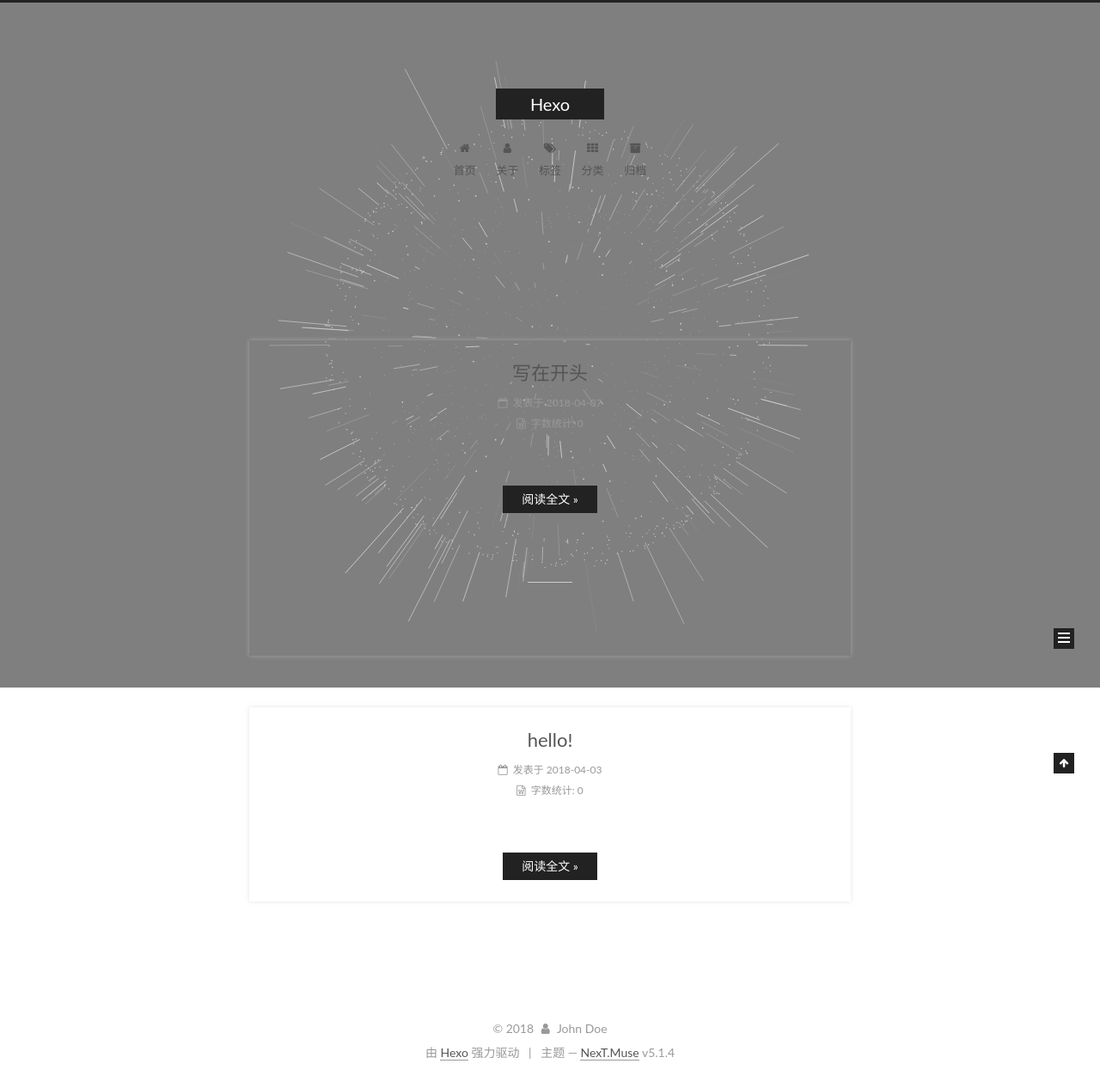
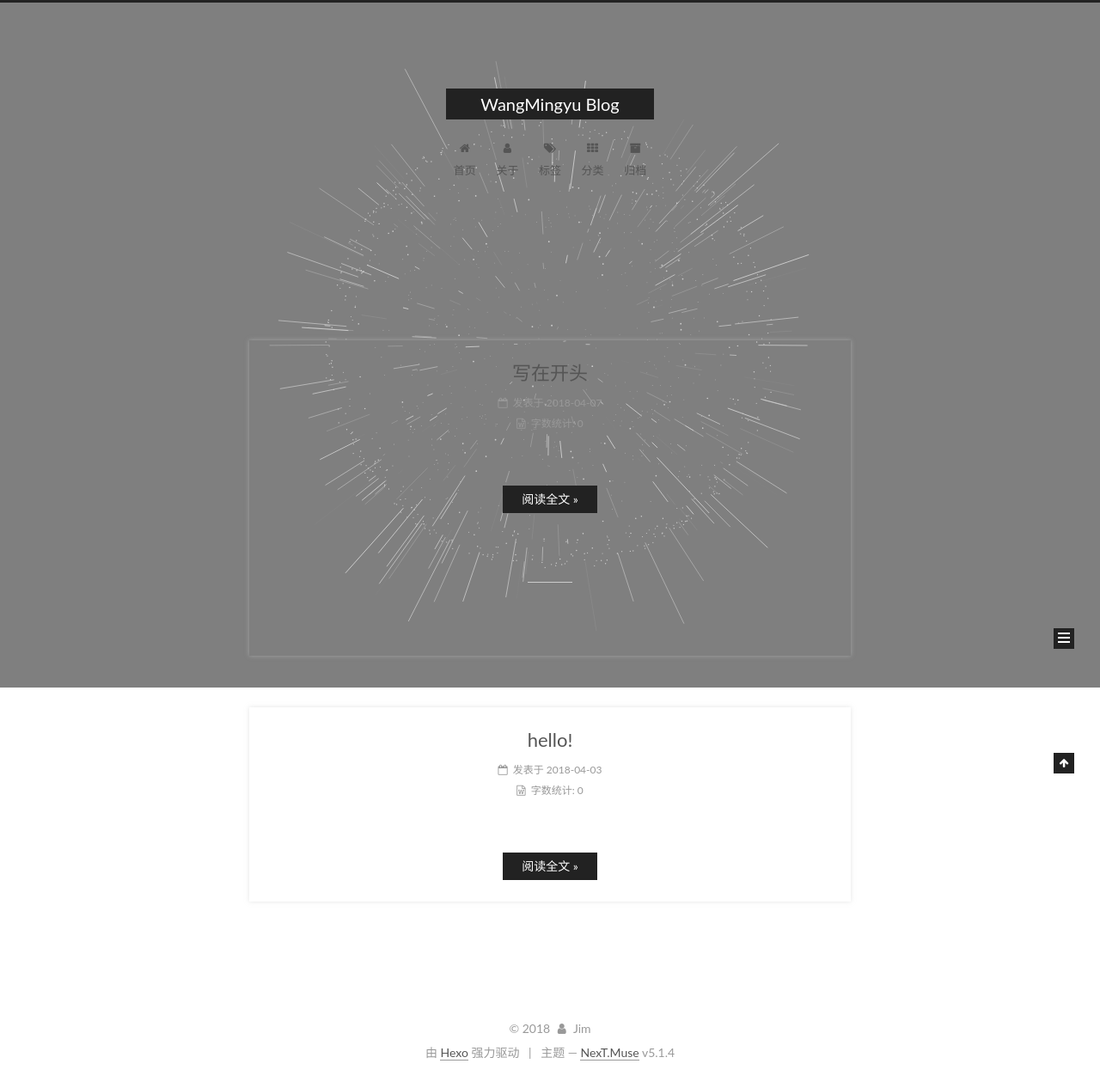
Before and after one commit to likenxumi/Sundae, a plain HTML site: page index.html in a window 1280 px wide. Shown: the whole page at 86% size. Drawn offline with Linux system fonts and the light colour scheme; some packages are replaced by stand-ins of ours; animation ran at ten frames a second; a script that the page names is missing.

Commit message:
Site updated: 2018-04-11 21:51:04

```diff
--- a/atom.xml
+++ b/atom.xml
@@ -1,6 +1,6 @@
 <?xml version="1.0" encoding="utf-8"?>
 <feed xmlns="http://www.w3.org/2005/Atom">
-  <title>Hexo</title>
+  <title>WangMingyu Blog</title>
 
 
   <link href="/Sundae/atom.xml" rel="self"/>
@@ -10,7 +10,7 @@
   <id>http://likenxumi.github.io/Sundae/</id>
 
   <author>
-    <name>John Doe</name>
+    <name>Jim</name>
 
   </author>
 
--- a/css/main.css
+++ b/css/main.css
@@ -1829,7 +1829,7 @@ pre .javascript .function {
   width: 4px;
   height: 4px;
   border-radius: 50%;
-  background: #57a4f7;
+  background: #b0f591;
 }
 .links-of-blogroll {
   font-size: 13px;
--- a/index.html
+++ b/index.html
@@ -74,7 +74,7 @@
 
 
 
-  <link rel="alternate" href="/Sundae/atom.xml" title="Hexo" type="application/atom+xml" />
+  <link rel="alternate" href="/Sundae/atom.xml" title="WangMingyu Blog" type="application/atom+xml" />
 
 
 
@@ -82,12 +82,12 @@
 
 
 <meta property="og:type" content="website">
-<meta property="og:title" content="Hexo">
+<meta property="og:title" content="WangMingyu Blog">
 <meta property="og:url" content="http://likenxumi.github.io/Sundae/index.html">
-<meta property="og:site_name" content="Hexo">
+<meta property="og:site_name" content="WangMingyu Blog">
 <meta property="og:locale" content="zh-Hans">
 <meta name="twitter:card" content="summary">
-<meta name="twitter:title" content="Hexo">
+<meta name="twitter:title" content="WangMingyu Blog">
 
 
 
@@ -123,7 +123,7 @@
 
 
 
-  <title>Hexo</title>
+  <title>WangMingyu Blog</title>
 
 
 
@@ -154,7 +154,7 @@
     <div class="custom-logo-site-title">
       <a href="/Sundae/"  class="brand" rel="start">
         <span class="logo-line-before"><i></i></span>
-        <span class="site-title">Hexo</span>
+        <span class="site-title">WangMingyu Blog</span>
         <span class="logo-line-after"><i></i></span>
       </a>
     </div>
@@ -264,13 +264,13 @@
     <link itemprop="mainEntityOfPage" href="http://likenxumi.github.io/Sundae/Sundae/2018/04/07/写在开头/">
 
     <span hidden itemprop="author" itemscope itemtype="http://schema.org/Person">
-      <meta itemprop="name" content="John Doe">
+      <meta itemprop="name" content="Jim">
       <meta itemprop="description" content="">
       <meta itemprop="image" content="/Sundae/images/mingren.jpg">
     </span>
 
     <span hidden itemprop="publisher" itemscope itemtype="http://schema.org/Organization">
-      <meta itemprop="name" content="Hexo">
+      <meta itemprop="name" content="WangMingyu Blog">
     </span>
 
 
@@ -411,13 +411,13 @@
     <link itemprop="mainEntityOfPage" href="http://likenxumi.github.io/Sundae/Sundae/2018/04/03/hello/">
 
     <span hidden itemprop="author" itemscope itemtype="http://schema.org/Person">
-      <meta itemprop="name" content="John Doe">
+      <meta itemprop="name" content="Jim">
       <meta itemprop="description" content="">
       <meta itemprop="image" content="/Sundae/images/mingren.jpg">
     </span>
 
     <span hidden itemprop="publisher" itemscope itemtype="http://schema.org/Organization">
-      <meta itemprop="name" content="Hexo">
+      <meta itemprop="name" content="WangMingyu Blog">
     </span>
 
 
@@ -579,9 +579,9 @@
 
               <img class="site-author-image" itemprop="image"
                 src="/Sundae/images/mingren.jpg"
-                alt="John Doe" />
+                alt="Jim" />
 
-              <p class="site-author-name" itemprop="name">John Doe</p>
+              <p class="site-author-name" itemprop="name">Jim</p>
               <p class="site-description motion-element" itemprop="description"></p>
           </div>
 
@@ -645,7 +645,7 @@
   <span class="with-love">
     <i class="fa fa-user"></i>
   </span>
-  <span class="author" itemprop="copyrightHolder">John Doe</span>
+  <span class="author" itemprop="copyrightHolder">Jim</span>
 
 
 </div>
```
Also changed, not shown: 2018/04/03/hello/index.html (+10 -10 lines), 2018/04/07/写在开头/index.html (+10 -10 lines), about/index.html (+7 -7 lines), archives/2018/04/index.html (+9 -9 lines), archives/2018/index.html (+9 -9 lines), archives/index.html (+9 -9 lines), categories/index.html (+7 -7 lines), tags/index.html (+7 -7 lines).
